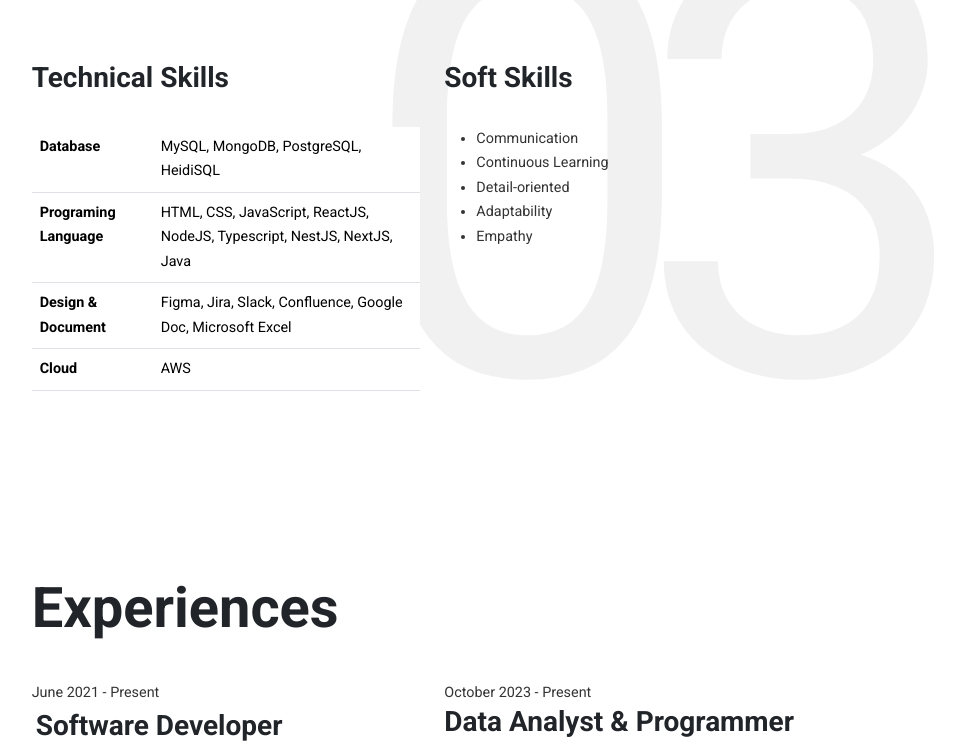
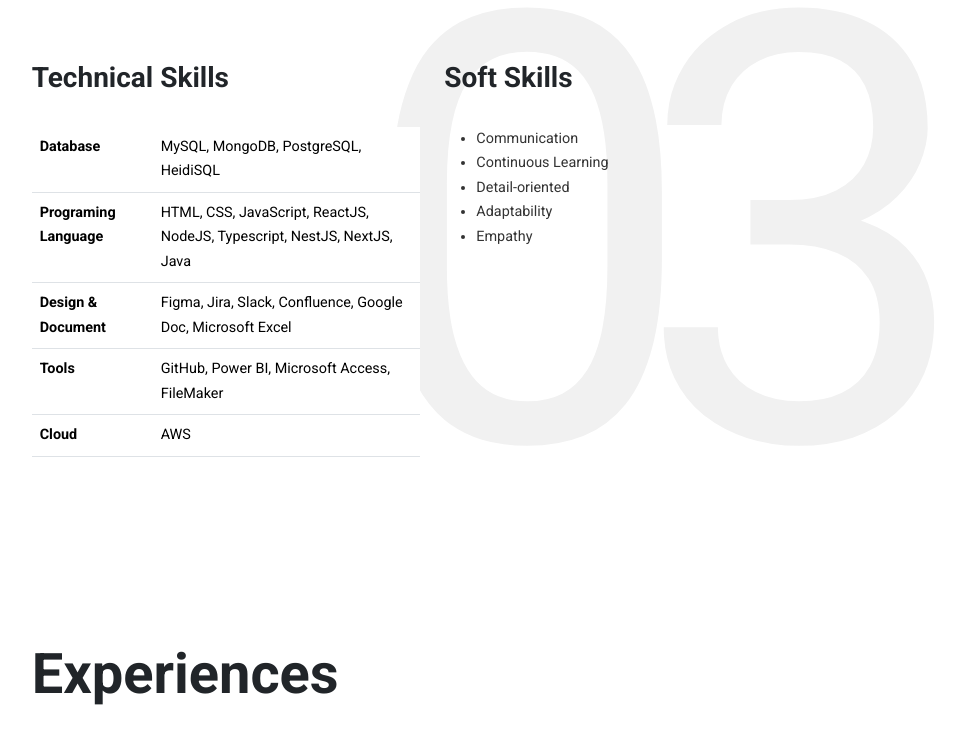
Before and after one commit to tranducanh2111/portfolio, a plain HTML site: page index.html in a window 1280 px wide. Shown: the part 1695-2440 px from the top of the page, without its empty margins (311-1276 px from the left). Drawn offline with nearby package versions, Linux system fonts and the light colour scheme.

Commit message:
update skills

```diff
--- a/index.html
+++ b/index.html
@@ -154,6 +154,10 @@
                       <tr>
                         <th scope="row">Design &amp; Document</th>
                         <td>Figma, Jira, Slack, Confluence, Google Doc, Microsoft Excel</td>
+                      </tr>
+                      <tr>
+                        <th scope="row">Tools</th>
+                        <td>GitHub, Power BI, Microsoft Access, FileMaker</td>
                       </tr>
                       <tr>
                         <th scope="row">Cloud</th>
```
